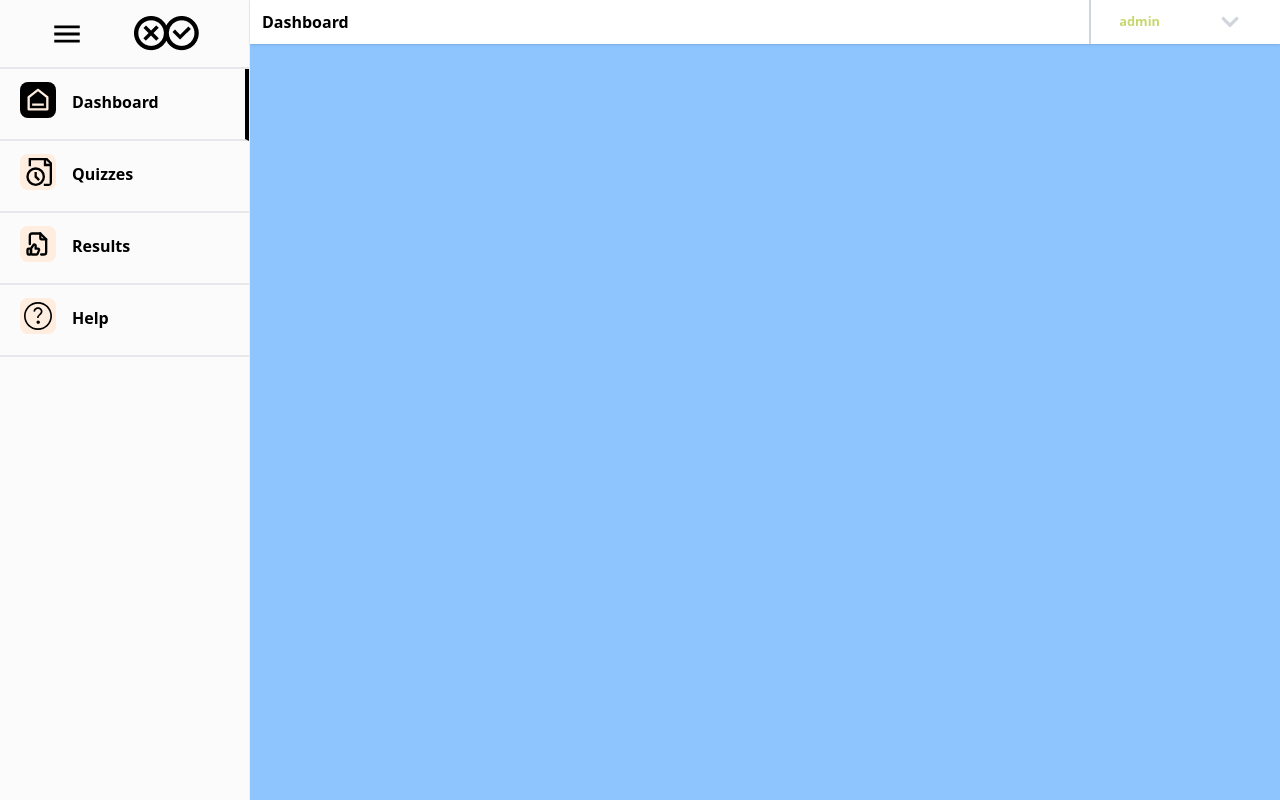
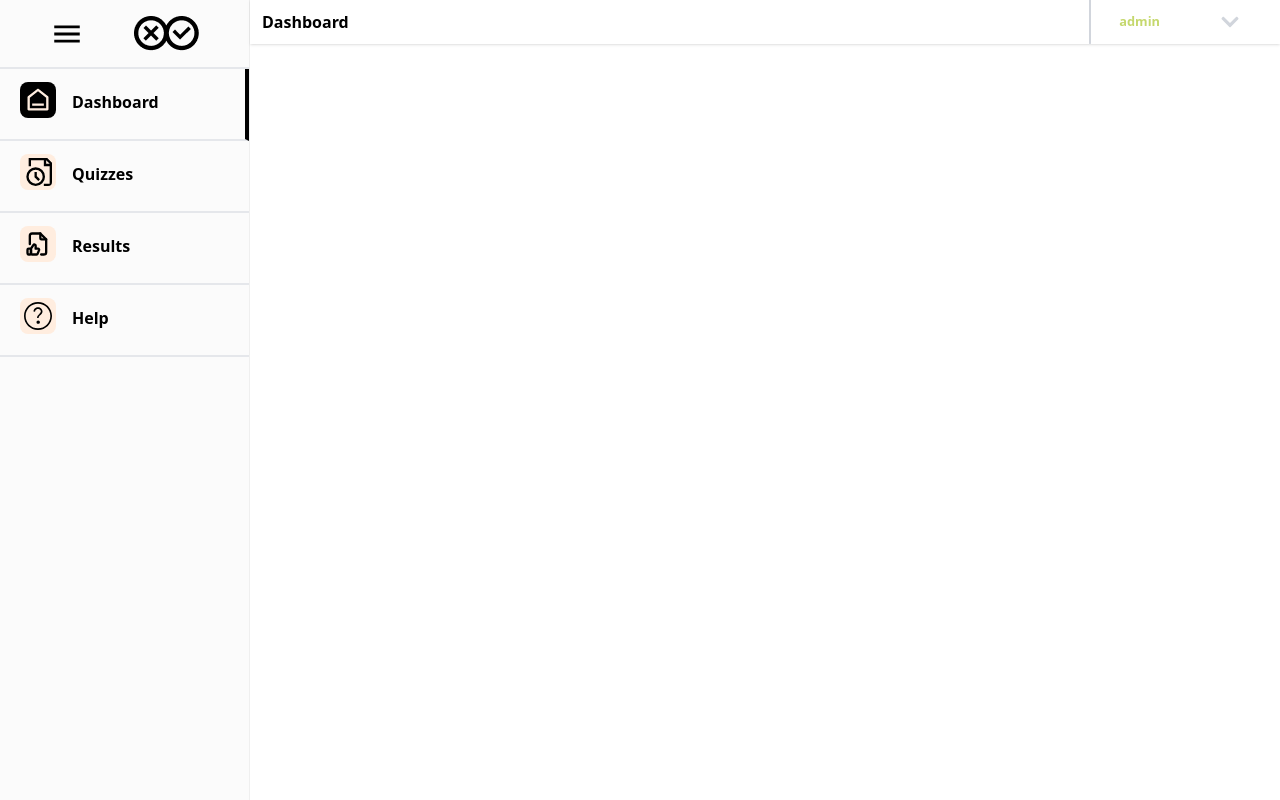
Before and after one commit to RawanSadek/Quiz-App, a React (Vite) app: page /dashboard in a window 1280 px wide. Built offline with nearby package versions, Linux system fonts and the light colour scheme; sample sign-in values are in the browser's storage.

Commit message:
fix: remove background color from Outlet container in MasterLayout

```diff
--- a/src/Modules/Shared/Components/MasterLayout/MasterLayout.tsx
+++ b/src/Modules/Shared/Components/MasterLayout/MasterLayout.tsx
@@ -14,7 +14,7 @@ export default function MasterLayout() {
           <Navbar />
         </div>
 
-        <div className="bg-blue-300 flex-grow">
+        <div className="flex-grow">
           <Outlet />
         </div>
       </div>
```
